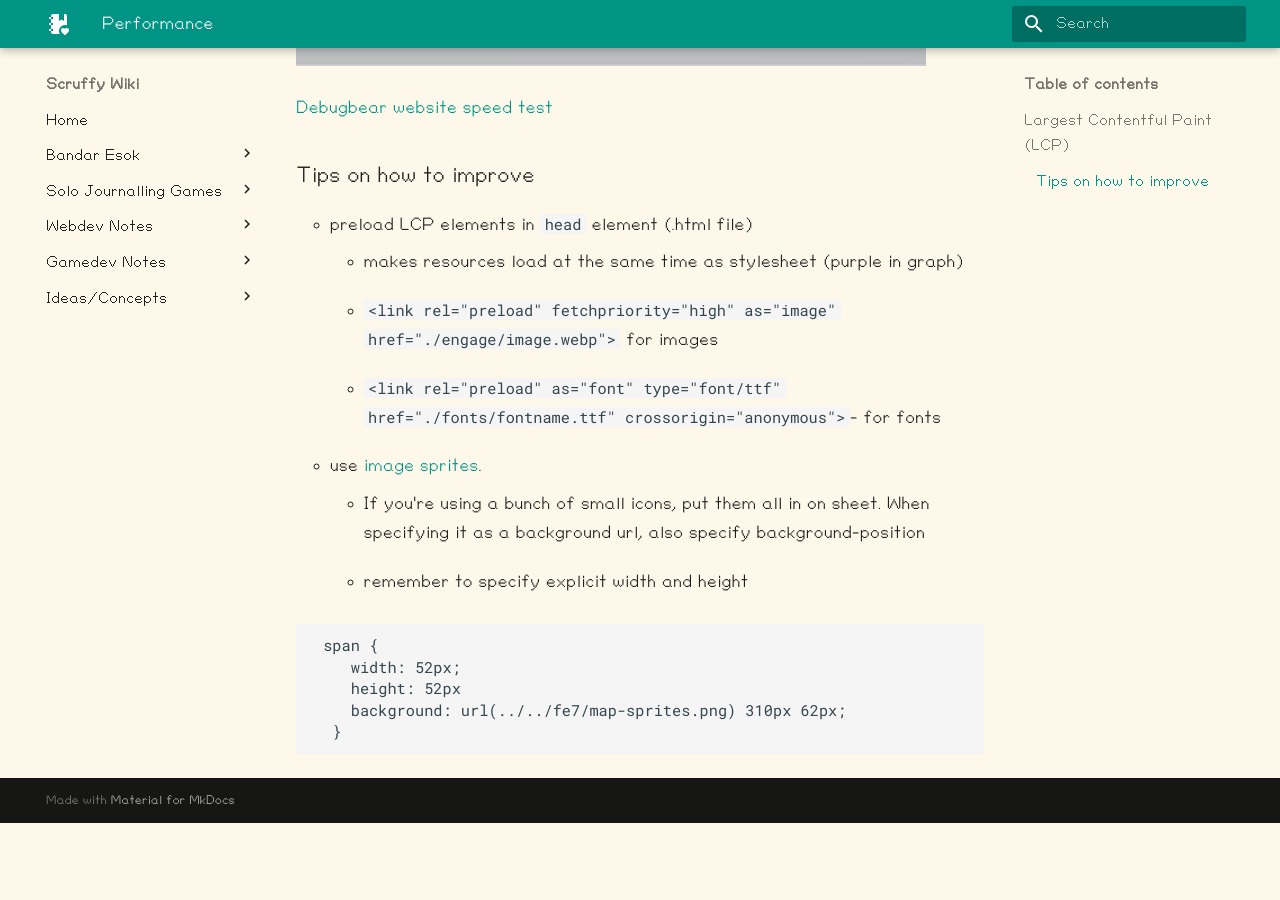
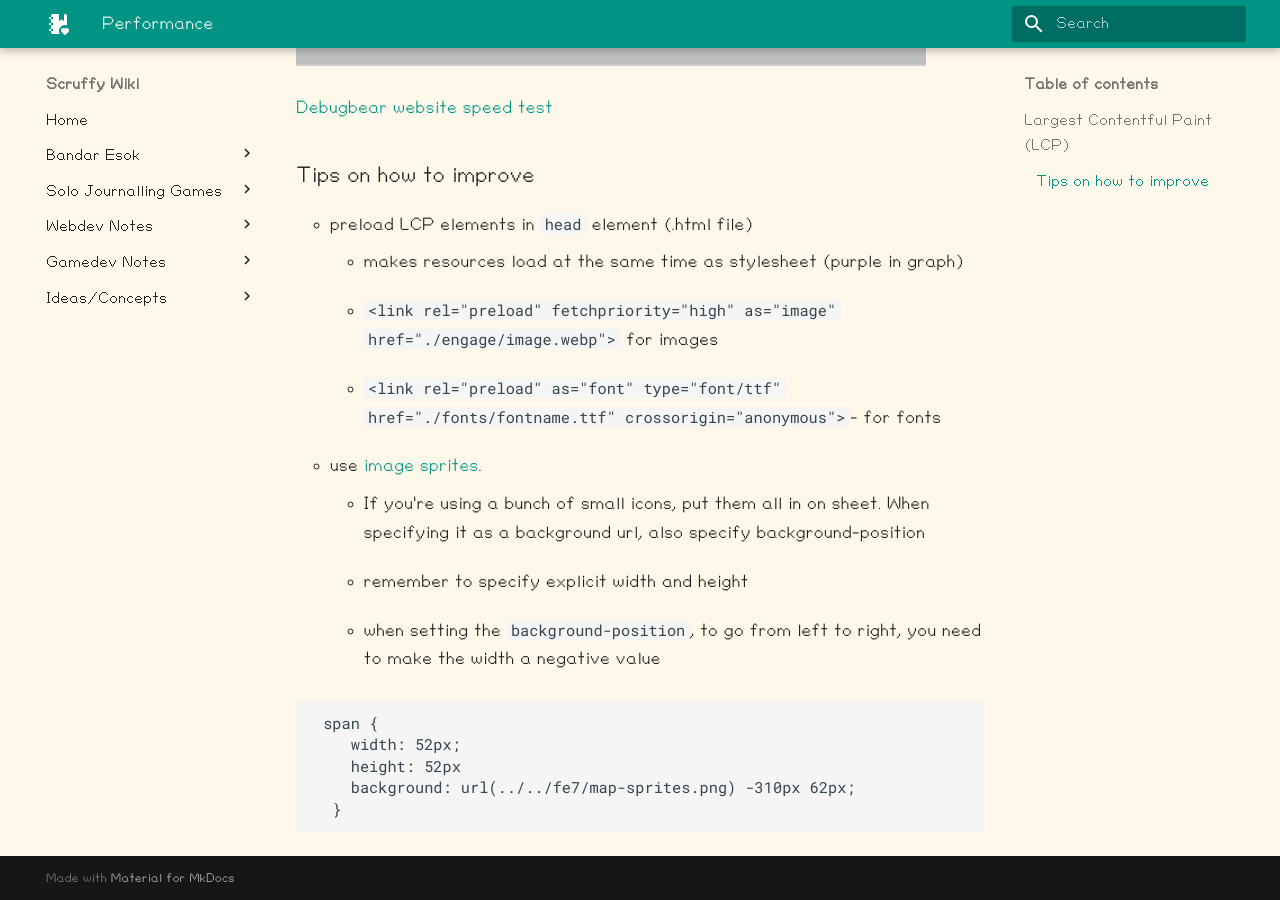
Before and after one commit to muahchee/scruffyWiki, an MkDocs documentation site: the page built from docs/notes/webdevNotes/Performance.md, in a window 1280 px wide and 900 px high, scrolled down 1380 px. Built offline with MkDocs 1.6.1 and Material for MkDocs 9.7.7, drawn with Linux system fonts in a browser that asks for light colours; before the commit the page ends 2203 px from its top, so only the background shows below that.

Commit message:
update image sprite info

````diff
--- a/docs/notes/webdevNotes/Performance.md
+++ b/docs/notes/webdevNotes/Performance.md
@@ -29,10 +29,11 @@ Split into four parts
 - use [image sprites](https://www.w3schools.com/css/css_image_sprites.asp).
     - If you're using a bunch of small icons, put them all in on sheet. When specifying it as a background url, also specify background-position
     - remember to specify explicit width and height
+    - when setting the `background-position`, to go from left to right, you need to make the width a negative value
 ```
  span {
     width: 52px;
     height: 52px
-    background: url(../../fe7/map-sprites.png) 310px 62px;
+    background: url(../../fe7/map-sprites.png) -310px 62px;
   }
 ```
````
